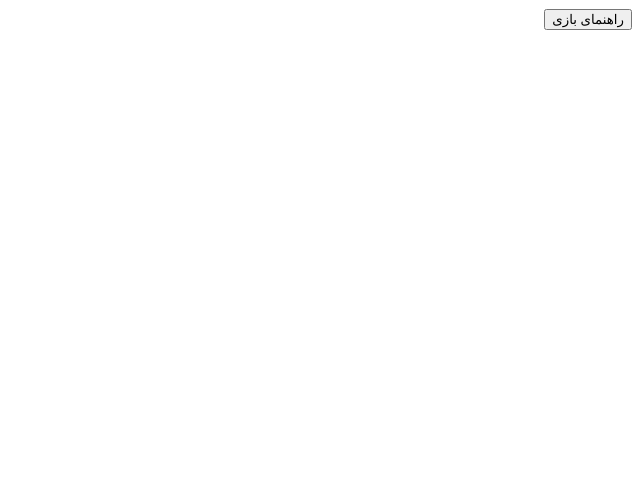
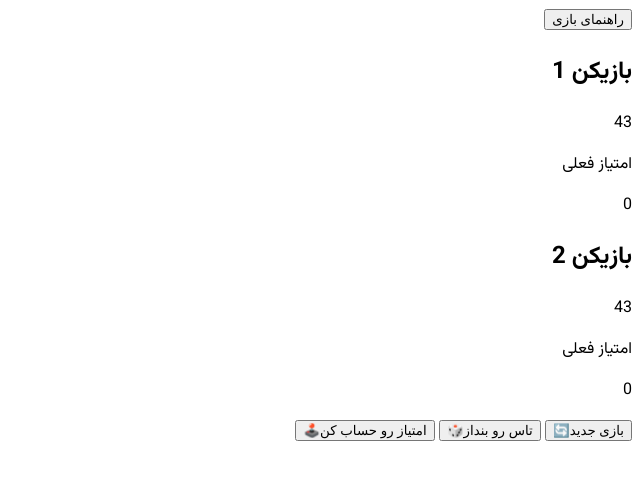
Before and after one commit to Somayyeh094/roll-dice-game, a plain HTML site: page index.html in a window 1280 px wide. Shown: the whole page, without its empty margins (640-1280 px from the left). Drawn offline with Linux system fonts and the light colour scheme.

Commit message:
Update index.html

```diff
--- a/index.html
+++ b/index.html
@@ -21,5 +21,28 @@
     <header>
       <button class="btn btn--guide">راهنمای بازی</button>
     </header>
+    <main class="game">
+      <section class="player player--0 player--active">
+        <h1 class="player__name">بازیکن 1</h1>
+        <p class="player__score" id="score--0">43</p>
+        <div class="player__current-box">
+          <p class="current-label">امتیاز فعلی</p>
+          <p class="current-score" id="current--0">0</p>
+        </div>
+      </section>
+      <section class="player player--1 player--active">
+        <h1 class="player__name">بازیکن 2</h1>
+        <p class="player__score" id="score--1">43</p>
+        <div class="player__current-box">
+          <p class="current-label">امتیاز فعلی</p>
+          <p class="current-score" id="current--1">0</p>
+        </div>
+      </section>
+      <section class="btns">
+        <button class="btn btn--new">بازی جدید🔄️</button>
+        <button class="btn btn--roll">تاس رو بنداز🎲</button>
+        <button class="btn btn--hold">امتیاز رو حساب کن🕹️</button>
+      </section>
+    </main>
   </body>
 </html>
```
